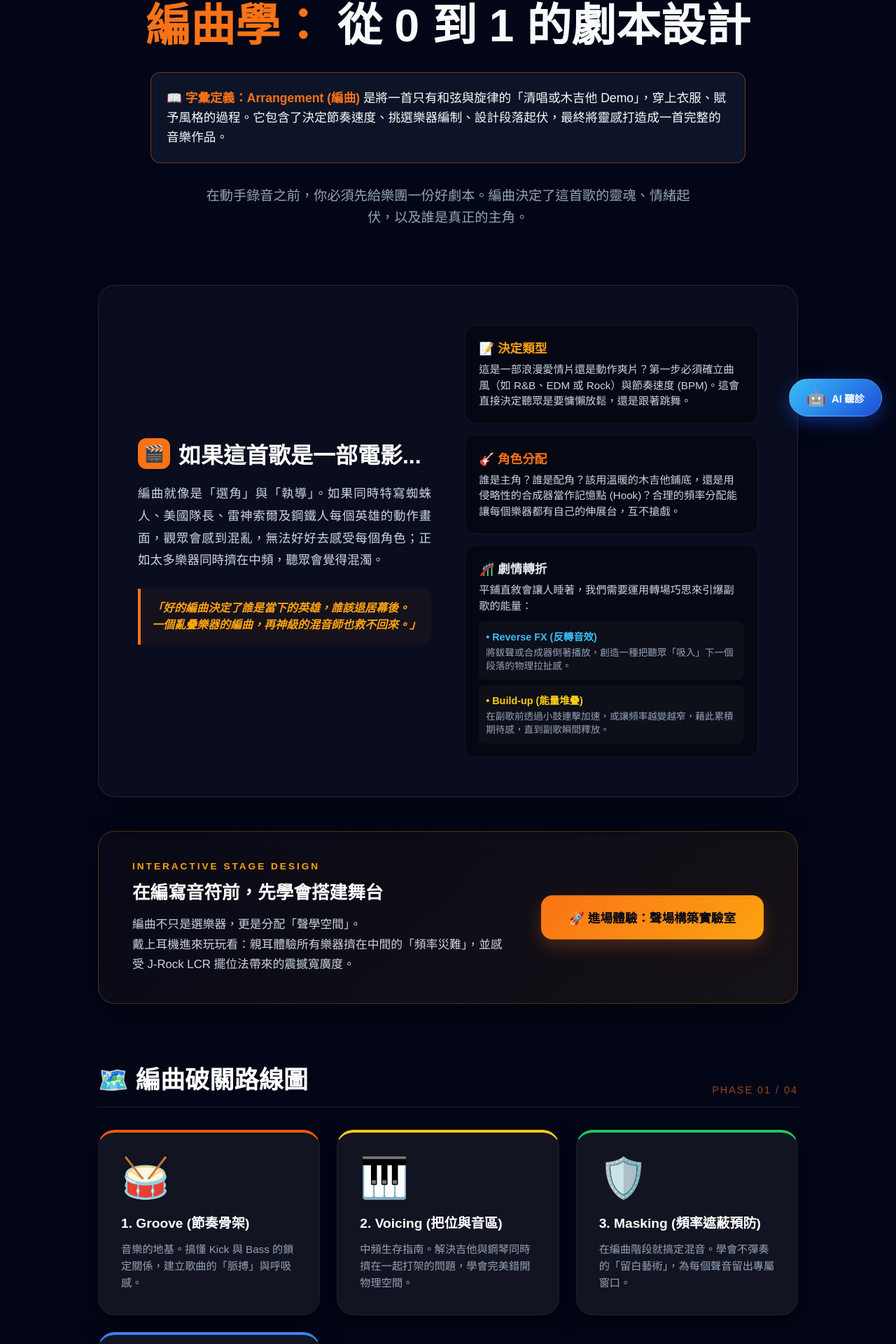
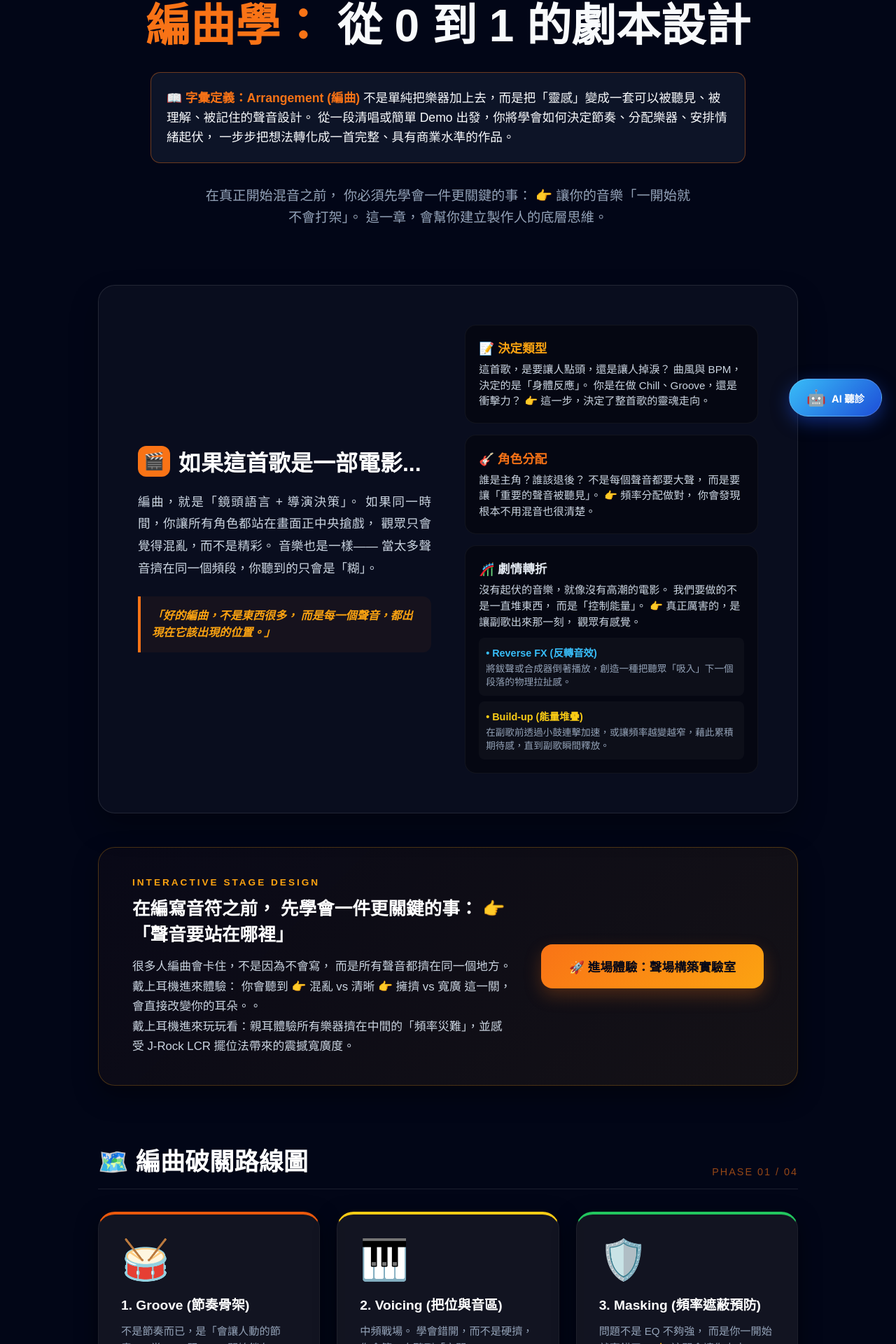
Before and after one commit to lifreedomstudio/lifreedom-studio, a Next.js app: page /courses/arrangement/intro in a window 1280 px wide. Shown: the part 180-2100 px from the top of the page at 70% size. Built offline with nearby package versions, Linux system fonts and the light colour scheme.

Commit message:
Fix all mobile layouts and font sizes

```diff
--- a/src/app/courses/arrangement/intro/page.tsx
+++ b/src/app/courses/arrangement/intro/page.tsx
@@ -59,7 +59,10 @@ export default function ArrangementIntro() {
                     {/* 編曲定義區塊 */}
                     <div style={{ background: 'rgba(15, 23, 42, 0.9)', border: '1px solid rgba(249, 115, 22, 0.4)', padding: '22px', borderRadius: '14px', width: '100%', maxWidth: '850px', margin: '0 auto 2rem auto', textAlign: 'left' }}>
                         <p style={{ color: '#f8fafc', marginBottom: 0, fontSize: isMobile ? '1rem' : '1.1rem', lineHeight: '1.6' }}>
-                            <strong style={{ color: '#f97316' }}>📖 字彙定義：Arrangement (編曲)</strong> 是將一首只有和弦與旋律的「清唱或木吉他 Demo」，穿上衣服、賦予風格的過程。它包含了決定節奏速度、挑選樂器編制、設計段落起伏，最終將靈感打造成一首完整的音樂作品。
+                            <strong style={{ color: '#f97316' }}>📖 字彙定義：Arrangement (編曲)</strong> 不是單純把樂器加上去，而是把「靈感」變成一套可以被聽見、被理解、被記住的聲音設計。
+
+                            從一段清唱或簡單 Demo 出發，你將學會如何決定節奏、分配樂器、安排情緒起伏，
+                            一步步把想法轉化成一首完整、具有商業水準的作品。
                         </p>
                     </div>
 
@@ -67,7 +70,10 @@ export default function ArrangementIntro() {
                         color: '#94a3b8', fontSize: isMobile ? '1rem' : '1.2rem', maxWidth: '700px', margin: '0 auto',
                         lineHeight: '1.6', padding: isMobile ? '0 0.5rem' : '0'
                     }}>
-                        在動手錄音之前，你必須先給樂團一份好劇本。編曲決定了這首歌的靈魂、情緒起伏，以及誰是真正的主角。
+                        在真正開始混音之前，
+                        你必須先學會一件更關鍵的事：
+                        👉 讓你的音樂「一開始就不會打架」。
+                        這一章，會幫你建立製作人的底層思維。
                     </p>
                 </header>
 
@@ -86,11 +92,18 @@ export default function ArrangementIntro() {
                                 如果這首歌是一部電影...
                             </h2>
                             <p style={{ color: '#cbd5e1', lineHeight: '1.8', marginBottom: '1.5rem', fontSize: isMobile ? '1rem' : '1.1rem', textAlign: 'justify' }}>
-                                編曲就像是「選角」與「執導」。如果同時特寫蜘蛛人、美國隊長、雷神索爾及鋼鐵人每個英雄的動作畫面，觀眾會感到混亂，無法好好去感受每個角色；正如太多樂器同時擠在中頻，聽眾會覺得混濁。
+                                編曲，就是「鏡頭語言 + 導演決策」。
+
+                                如果同一時間，你讓所有角色都站在畫面正中央搶戲，
+                                觀眾只會覺得混亂，而不是精彩。
+
+                                音樂也是一樣——
+                                當太多聲音擠在同一個頻段，你聽到的只會是「糊」。
                             </p>
                             <div style={{ borderLeft: '4px solid #f97316', padding: '1rem', background: 'rgba(249, 115, 22, 0.05)', borderRadius: '0 12px 12px 0' }}>
                                 <span style={{ color: '#fca311', fontStyle: 'italic', fontWeight: 'bold', fontSize: isMobile ? '0.95rem' : '1rem', lineHeight: '1.5', display: 'block' }}>
-                                    「好的編曲決定了誰是當下的英雄，誰該退居幕後。一個亂疊樂器的編曲，再神級的混音師也救不回來。」
+                                    「好的編曲，不是東西很多，
+                                    而是每一個聲音，都出現在它該出現的位置。」
                                 </span>
                             </div>
                         </div>
@@ -99,15 +112,26 @@ export default function ArrangementIntro() {
                         <div style={{ flex: 1, display: 'flex', flexDirection: 'column', gap: '1rem', width: '100%' }}>
                             <div style={{ background: 'rgba(0,0,0,0.4)', padding: '1.2rem', borderRadius: '16px', border: '1px solid rgba(255,255,255,0.05)' }}>
                                 <h4 style={{ color: '#fca311', margin: '0 0 0.5rem 0', fontSize: '1.1rem' }}>📝 決定類型</h4>
-                                <p style={{ color: '#cbd5e1', margin: 0, fontSize: '0.95rem', lineHeight: '1.5' }}>這是一部浪漫愛情片還是動作爽片？第一步必須確立曲風（如 R&B、EDM 或 Rock）與節奏速度 (BPM)。這會直接決定聽眾是要慵懶放鬆，還是跟著跳舞。</p>
+                                <p style={{ color: '#cbd5e1', margin: 0, fontSize: '0.95rem', lineHeight: '1.5' }}>這首歌，是要讓人點頭，還是讓人掉淚？
+                                    曲風與 BPM，決定的是「身體反應」。
+                                    你是在做 Chill、Groove，還是衝擊力？
+                                    👉 這一步，決定了整首歌的靈魂走向。</p>
                             </div>
                             <div style={{ background: 'rgba(0,0,0,0.4)', padding: '1.2rem', borderRadius: '16px', border: '1px solid rgba(255,255,255,0.05)' }}>
                                 <h4 style={{ color: '#f97316', margin: '0 0 0.5rem 0', fontSize: '1.1rem' }}>🎸 角色分配</h4>
-                                <p style={{ color: '#cbd5e1', margin: 0, fontSize: '0.95rem', lineHeight: '1.5' }}>誰是主角？誰是配角？該用溫暖的木吉他鋪底，還是用侵略性的合成器當作記憶點 (Hook)？合理的頻率分配能讓每個樂器都有自己的伸展台，互不搶戲。</p>
+                                <p style={{ color: '#cbd5e1', margin: 0, fontSize: '0.95rem', lineHeight: '1.5' }}>誰是主角？誰該退後？
+                                    不是每個聲音都要大聲，
+                                    而是要讓「重要的聲音被聽見」。
+                                    👉 頻率分配做對，
+                                    你會發現根本不用混音也很清楚。</p>
                             </div>
                             <div style={{ background: 'rgba(0,0,0,0.4)', padding: '1.2rem', borderRadius: '16px', border: '1px solid rgba(255,255,255,0.05)' }}>
                                 <h4 style={{ color: '#e2e8f0', margin: '0 0 0.5rem 0', fontSize: '1.1rem' }}>🎢 劇情轉折</h4>
-                                <p style={{ color: '#cbd5e1', margin: '0 0 10px 0', fontSize: '0.95rem', lineHeight: '1.5' }}>平鋪直敘會讓人睡著，我們需要運用轉場巧思來引爆副歌的能量：</p>
+                                <p style={{ color: '#cbd5e1', margin: '0 0 10px 0', fontSize: '0.95rem', lineHeight: '1.5' }}>沒有起伏的音樂，就像沒有高潮的電影。
+                                    我們要做的不是一直堆東西，
+                                    而是「控制能量」。
+                                    👉 真正厲害的，是讓副歌出來那一刻，
+                                    觀眾有感覺。</p>
                                 <div style={{ background: 'rgba(255,255,255,0.03)', padding: '10px', borderRadius: '8px', marginBottom: '8px' }}>
                                     <strong style={{ color: '#38bdf8', fontSize: '0.9rem' }}>• Reverse FX (反轉音效)</strong>
                                     <p style={{ color: '#94a3b8', fontSize: '0.85rem', margin: '4px 0 0 0', lineHeight: '1.4' }}>將鈸聲或合成器倒著播放，創造一種把聽眾「吸入」下一個段落的物理拉扯感。</p>
@@ -132,9 +156,17 @@ export default function ArrangementIntro() {
                     }}>
                         <div style={{ flex: 1 }}>
                             <span style={{ fontSize: '0.85rem', color: '#fca311', fontWeight: 'bold', letterSpacing: '3px' }}>INTERACTIVE STAGE DESIGN</span>
-                            <h3 style={{ color: '#fff', fontSize: '1.6rem', margin: '0.5rem 0 1rem 0', fontWeight: 'bold' }}>在編寫音符前，先學會搭建舞台</h3>
+                            <h3 style={{ color: '#fff', fontSize: '1.6rem', margin: '0.5rem 0 1rem 0', fontWeight: 'bold' }}>在編寫音符之前，
+                                先學會一件更關鍵的事：
+                                👉「聲音要站在哪裡」</h3>
                             <p style={{ color: '#cbd5e1', margin: 0, lineHeight: '1.7', fontSize: '1.05rem' }}>
-                                編曲不只是選樂器，更是分配「聲學空間」。<br />
+                                很多人編曲會卡住，不是因為不會寫，
+                                而是所有聲音都擠在同一個地方。
+                                戴上耳機進來體驗：
+                                你會聽到
+                                👉 混亂 vs 清晰
+                                👉 擁擠 vs 寬廣
+                                這一關，會直接改變你的耳朵。。<br />
                                 戴上耳機進來玩玩看：親耳體驗所有樂器擠在中間的「頻率災難」，並感受 J-Rock LCR 擺位法帶來的震撼寬廣度。
                             </p>
                         </div>
@@ -167,28 +199,36 @@ export default function ArrangementIntro() {
                         <div style={{ ...cardStyle, borderTop: '4px solid #ea580c' }}>
                             <div style={{ fontSize: isMobile ? '2.5rem' : '3.5rem', marginBottom: '1rem' }}>🥁</div>
                             <h3 style={{ color: '#fff', fontSize: '1.2rem', margin: '0 0 0.8rem 0' }}>1. Groove (節奏骨架)</h3>
-                            <p style={{ color: '#94a3b8', fontSize: '0.95rem', lineHeight: '1.6', margin: 0 }}>音樂的地基。搞懂 Kick 與 Bass 的鎖定關係，建立歌曲的「脈搏」與呼吸感。</p>
+                            <p style={{ color: '#94a3b8', fontSize: '0.95rem', lineHeight: '1.6', margin: 0 }}>不是節奏而已，是「會讓人動的節奏」。
+                                當 Kick 跟 Bass 開始鎖在一起，
+                                你的音樂才會開始有生命。</p>
                         </div>
 
                         {/* 關卡 2 */}
                         <div style={{ ...cardStyle, borderTop: '4px solid #facc15' }}>
                             <div style={{ fontSize: isMobile ? '2.5rem' : '3.5rem', marginBottom: '1rem' }}>🎹</div>
                             <h3 style={{ color: '#fff', fontSize: '1.2rem', margin: '0 0 0.8rem 0' }}>2. Voicing (把位與音區)</h3>
-                            <p style={{ color: '#94a3b8', fontSize: '0.95rem', lineHeight: '1.6', margin: 0 }}>中頻生存指南。解決吉他與鋼琴同時擠在一起打架的問題，學會完美錯開物理空間。</p>
+                            <p style={{ color: '#94a3b8', fontSize: '0.95rem', lineHeight: '1.6', margin: 0 }}>中頻戰場。
+                                學會錯開，而不是硬擠，
+                                你會第一次聽到「空間」。</p>
                         </div>
 
                         {/* 關卡 3 */}
                         <div style={{ ...cardStyle, borderTop: '4px solid #22c55e' }}>
                             <div style={{ fontSize: isMobile ? '2.5rem' : '3.5rem', marginBottom: '1rem' }}>🛡️</div>
                             <h3 style={{ color: '#fff', fontSize: '1.2rem', margin: '0 0 0.8rem 0' }}>3. Masking (頻率遮蔽預防)</h3>
-                            <p style={{ color: '#94a3b8', fontSize: '0.95rem', lineHeight: '1.6', margin: 0 }}>在編曲階段就搞定混音。學會不彈奏的「留白藝術」，為每個聲音留出專屬窗口。</p>
+                            <p style={{ color: '#94a3b8', fontSize: '0.95rem', lineHeight: '1.6', margin: 0 }}>問題不是 EQ 不夠強，
+                                而是你一開始就寫錯了。
+                                👉 這關會讓你少走 80% 混音彎路。</p>
                         </div>
 
                         {/* 關卡 4 */}
                         <div style={{ ...cardStyle, borderTop: '4px solid #3b82f6' }}>
                             <div style={{ fontSize: isMobile ? '2.5rem' : '3.5rem', marginBottom: '1rem' }}>🎢</div>
                             <h3 style={{ color: '#fff', fontSize: '1.2rem', margin: '0 0 0.8rem 0' }}>4. Dynamics (動態與曲式)</h3>
-                            <p style={{ color: '#94a3b8', fontSize: '0.95rem', lineHeight: '1.6', margin: 0 }}>情緒的過山車。運用 Reverse、濾波器掃描與加減法，讓副歌能量瞬間引爆。</p>
+                            <p style={{ color: '#94a3b8', fontSize: '0.95rem', lineHeight: '1.6', margin: 0 }}>讓人起雞皮疙瘩的關鍵。
+                                不是更大聲，
+                                而是「何時釋放」。</p>
                         </div>
 
                     </div>
@@ -198,7 +238,8 @@ export default function ArrangementIntro() {
                 <section style={{ textAlign: 'center', marginTop: isMobile ? '4rem' : '6rem', paddingBottom: '3rem' }}>
 
                     <p style={{ color: '#f8fafc', fontSize: '1.3rem', fontWeight: 'bold', marginBottom: '1.5rem' }}>
-                        準備好開始第一課了嗎？
+                        準備好讓你的音樂
+                        「第一次開始像作品」了嗎？
                     </p>
 
                     <button
```
